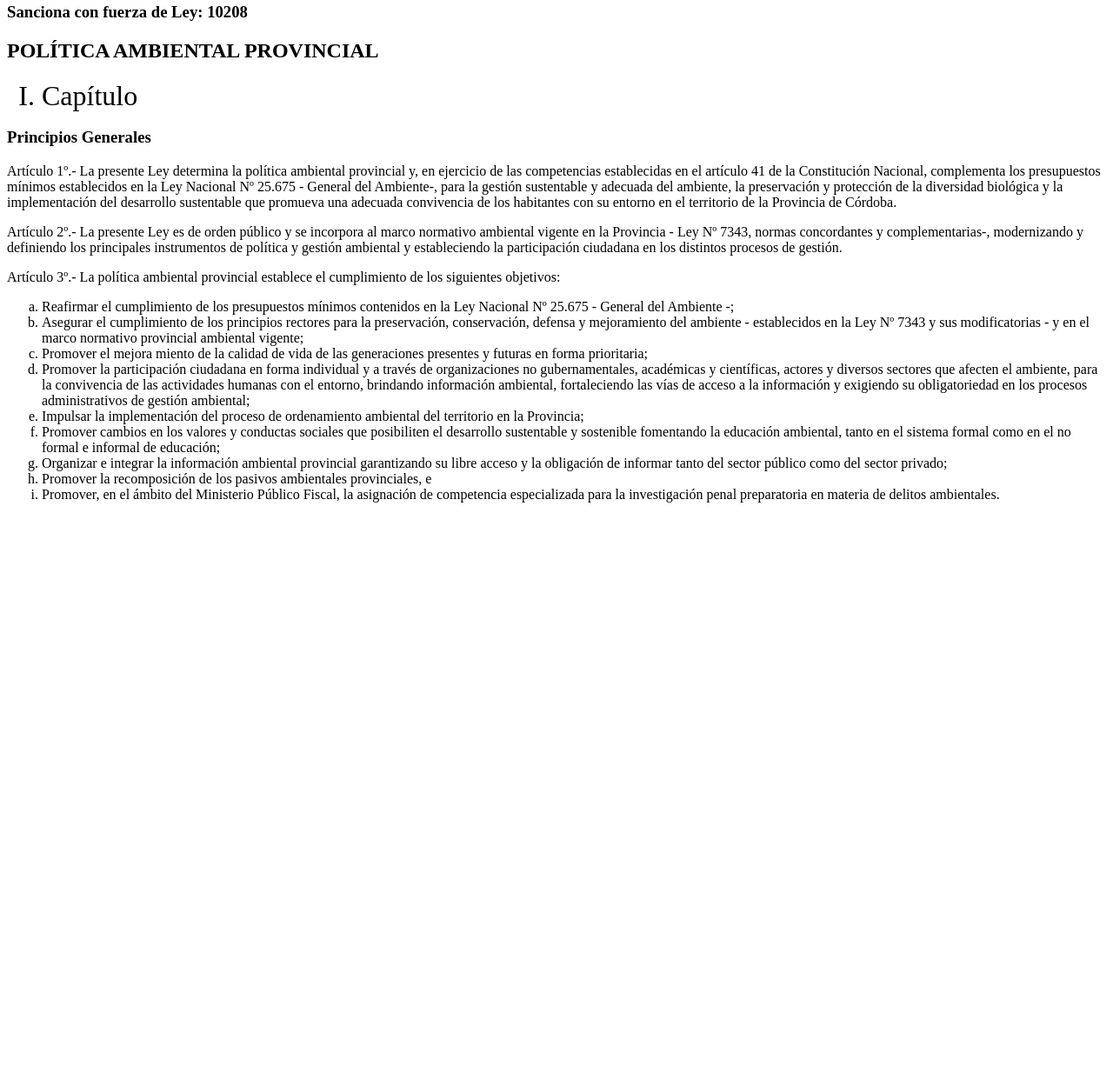
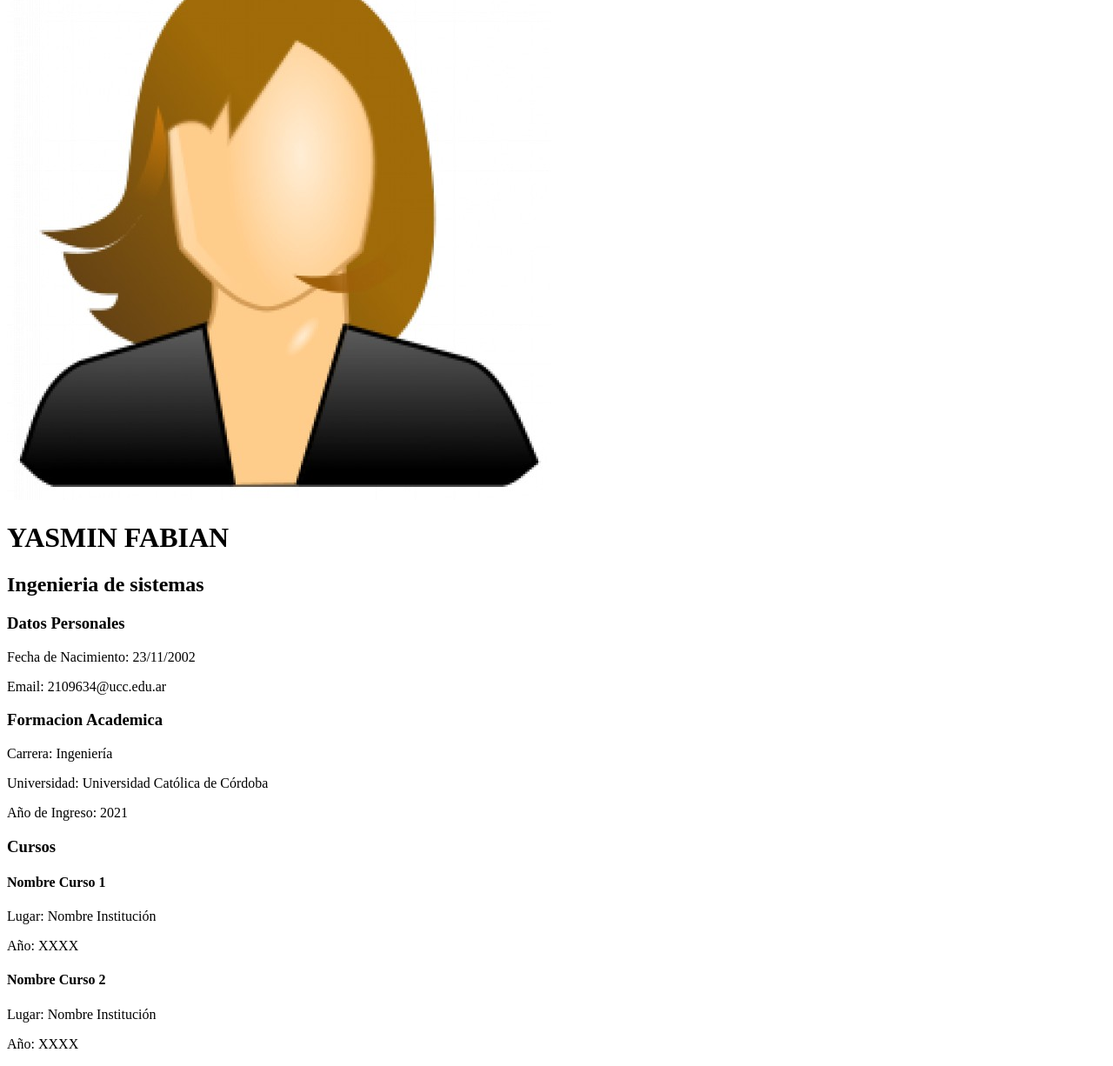
Before and after one commit to UCC-LabCompu2/ejercicios2022-Yasminaldana, a plain HTML site: page Ejercicios-CSS/ej_leyes.html in a window 1280 px wide. Shown: the part 77-1303 px from the top of the page at 87% size. Before the commit the page ends 800 px from the top, so only its background shows below. Drawn offline with Linux system fonts and the light colour scheme; a web font is replaced by a local one.

Commit message:
ej_leyes.html

```diff
--- a/Ejercicios-CSS/ej_leyes.html
+++ b/Ejercicios-CSS/ej_leyes.html
@@ -1,81 +1,51 @@
 <!DOCTYPE html>
-<html lang="en">
+<html lang="es">
 <head>
     <meta charset="UTF-8">
-    <title>Ley 10.208 - Política Ambiental Provincial</title>
-    <style>
-        ol.titulo li{
-            list-style-type: upper-roman;
-            font-size: 2em;
-        }
-        ol.subitems li{
-            list-style-type: lower-alpha;
-        }
-    </style>
+    <title>CV Martina Moreno</title>
+    <link href="<link rel="preconnect" href="https://fonts.googleapis.com">
+    <link rel="preconnect" href="https://fonts.gstatic.com" crossorigin>
+    <link href="https://fonts.googleapis.com/css2?family=Agu+Display&display=swap" rel="stylesheet">">
+    <link rel="shortcut icon" href="imagenes/fav_css.png">
+    <link rel="stylesheet" href="mi_estilo.css" type="text/css">
+
 </head>
 <body>
-<h1>La Legislatura de la Provincia de Córdoba</h1>
-<h3>Sanciona con fuerza de Ley: 10208</h3>
-<h2>POLÍTICA AMBIENTAL PROVINCIAL</h2>
 
-<ol class="titulo">
-    <li>Capítulo</li>
-</ol>
+<div>
+    <img id="principal" src="imagenes/icono_usuario.jpg">
+    <h1>YASMIN FABIAN</h1>
+    <h2>Ingenieria de sistemas</h2>
+</div>
 
-<h3>Principios Generales</h3>
-<p><span>Artículo 1º.-</span> La  presente  Ley  determina  la  política  ambiental  provincial  y,  en
-    ejercicio de las competencias establecidas en el artículo 41 de la
-    Constitución  Nacional,  complementa  los  presupuestos  mínimos establecidos en la Ley Nacional Nº 25.675 -
-    General del Ambiente-, para  la  gestión  sustentable  y  adecuada  del  ambiente, la  preservación  y
-    protección  de  la  diversidad  biológica  y  la implementación  del  desarrollo  sustentable  que  promueva  una
-    adecuada  convivencia  de  los  habitantes  con  su  entorno  en  el territorio de la Provincia de Córdoba.
-</p>
-<p>
-    <span>Artículo 2º.-</span> La  presente  Ley  es  de  orden  público  y  se  incorpora  al  marco
-    normativo  ambiental  vigente  en  la  Provincia - Ley  Nº 7343, normas   concordantes   y   complementarias-,
-    modernizando   y definiendo  los  principales  instrumentos  de  política  y  gestión
-    ambiental  y  estableciendo  la  participación  ciudadana en  los distintos procesos de gestión.
-</p>
-<p>
-    <span>Artículo 3º.-</span> La política ambiental provincial establece el cumplimiento de los
-    siguientes objetivos:
-<ol class="subitems">
-    <li>Reafirmar   el   cumplimiento   de   los   presupuestos   mínimos contenidos   en   la   Ley   Nacional   Nº 25.675
-        - General   del Ambiente -;</li>
-    <li>
-        Asegurar  el  cumplimiento  de  los  principios  rectores  para  la preservación,   conservación,   defensa   y
-        mejoramiento   del ambiente - establecidos en la Ley Nº 7343 y sus modificatorias -
-        y en el marco normativo provincial ambiental vigente;
-    </li>
-    <li>
-        Promover  el  mejora miento  de  la  calidad  de  vida  de  las generaciones presentes y futuras en forma prioritaria;
-    </li>
-    <li>
-        Promover la participación ciudadana en forma individual y a través  de  organizaciones  no  gubernamentales,
-        académicas  y científicas,   actores   y   diversos   sectores   que   afecten   el ambiente, para la convivencia
-        de las actividades humanas con el  entorno,  brindando  información  ambiental,  fortaleciendo las vías de acceso
-        a la información y exigiendo su obligatoriedad  en  los  procesos  administrativos  de  gestión ambiental;
-    </li>
-    <li>
-        Impulsar  la  implementación  del  proceso  de  ordenamiento ambiental del territorio en la Provincia;
-    </li>
-    <li>
-        Promover  cambios  en  los  valores  y  conductas  sociales  que
-        posibiliten el desarrollo sustentable y sostenible fomentando la
-        educación ambiental, tanto en el sistema formal como en el no formal e informal de educación;
-    </li>
-    <li>
-        Organizar  e  integrar  la  información  ambiental  provincial
-        garantizando su libre acceso y la obligación de informar tanto del sector público como del sector privado;
-    </li>
-    <li>
-        Promover   la   recomposición   de   los   pasivos   ambientales provinciales, e
-    </li>
-    <li>
-        Promover, en  el  ámbito  del  Ministerio  Público  Fiscal, la asignación de competencia especializada
-        para la investigación   penal   preparatoria   en   materia   de   delitos ambientales.
-    </li>
-</ol>
-</p>
+<div class="especial">
+    <h3>Datos Personales</h3>
+    <p><span>Fecha de Nacimiento:</span> 23/11/2002</p>
+    <p><span>Email:</span> 2109634@ucc.edu.ar</p>
+</div>
+
+<div>
+    <h3>Formacion Academica</h3>
+    <p><span>Carrera:</span> Ingeniería</p>
+    <p><span>Universidad:</span> Universidad Católica de Córdoba</p>
+    <p><span>Año de Ingreso:</span> 2021</p>
+</div>
+
+<div>
+    <h3>Cursos</h3>
+
+    <div>
+        <h4>Nombre Curso 1</h4>
+        <p><span>Lugar:</span> Nombre Institución</p>
+        <p><span>Año:</span> XXXX </p>
+    </div>
+
+    <div>
+        <h4>Nombre Curso 2</h4>
+        <p><span>Lugar:</span> Nombre Institución</p>
+        <p><span>Año:</span> XXXX </p>
+    </div>
+</div>
+
 </body>
 </html>
```
